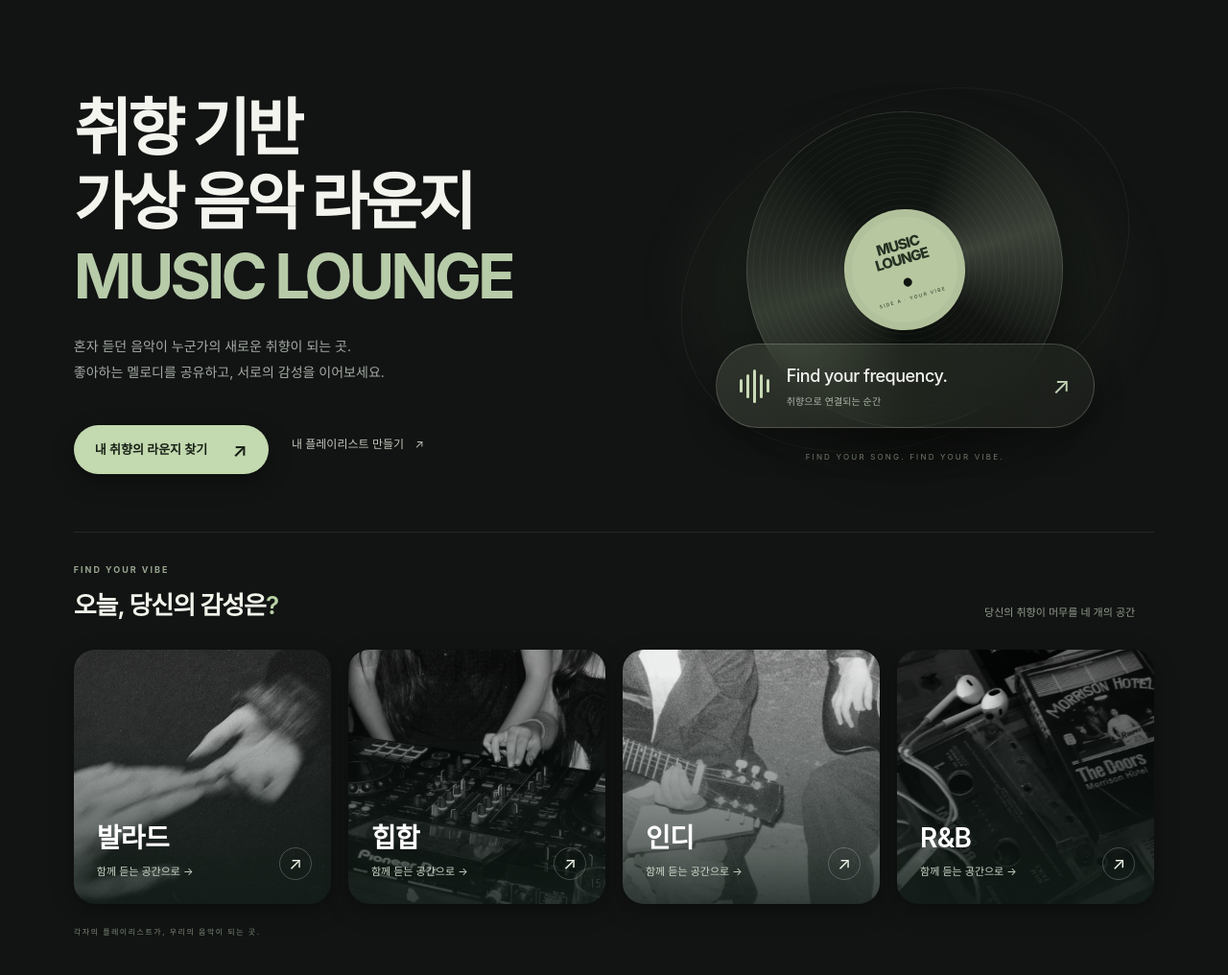
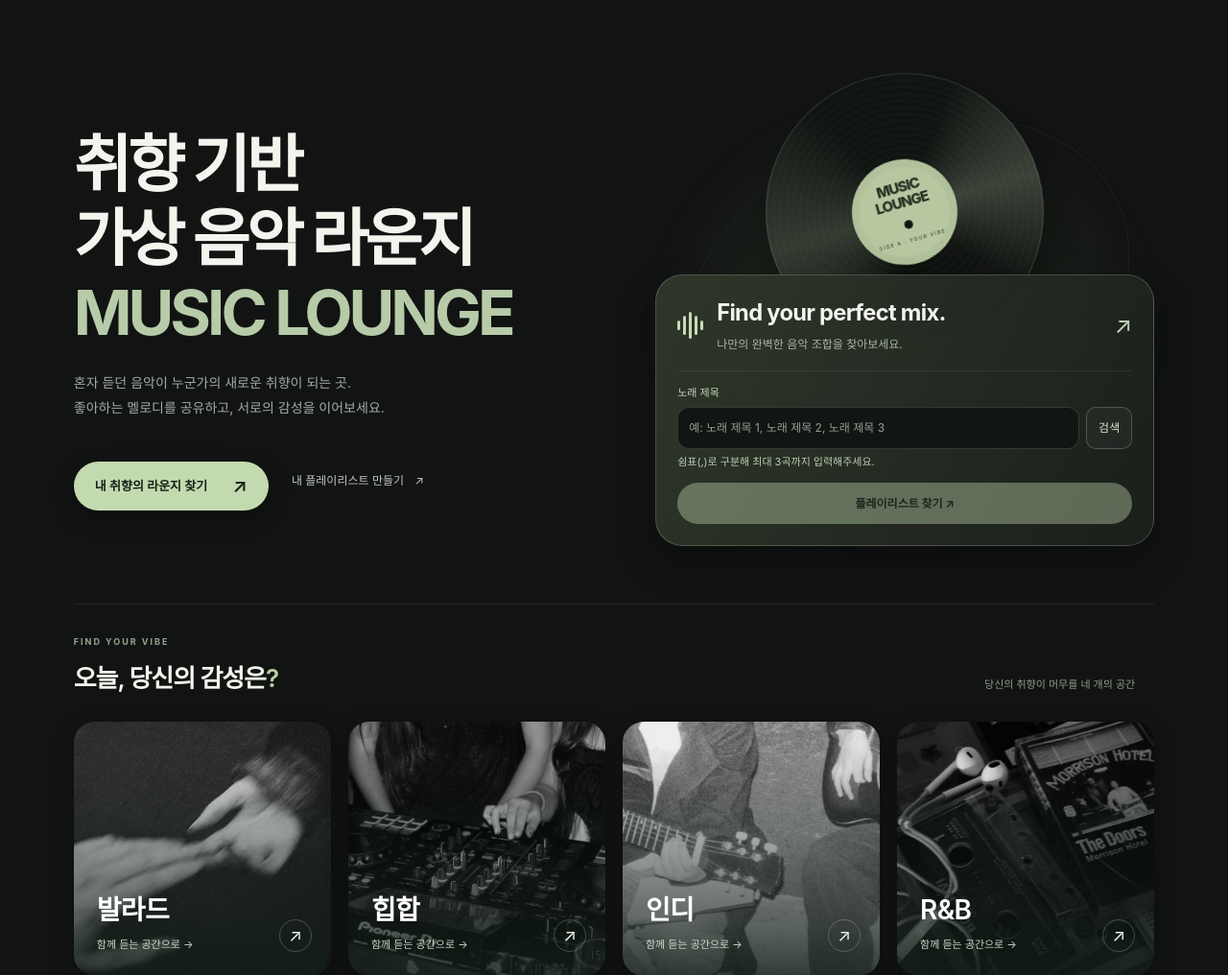
Before and after one commit to 2026-Open-Source-Software/MUSIC-LOUNGE, a Flask app: page / in a window 1280 px wide. Shown: the part 92-1108 px from the top of the page at 96% size. Run offline with Flask 3, Linux system fonts and the light colour scheme; data comes from the database, SQL or seed files in the repository; some libraries are stand-ins or nearby versions.

Commit message:
feat(client): LP 영역에 공통 플레이리스트 검색 UI 추가

```diff
--- /dev/null
+++ b/static/css/recommendations.css
@@ -0,0 +1,58 @@
+/* Scoped to the right-hand hero feature; lounge UI stays independent. */
+.recommendation-art { display: flex; flex-direction: column; min-width: 0; padding-top: 8px; }
+.recommendation-art .vinyl { width: min(290px, 75%); margin-bottom: -80px; flex-shrink: 0; }
+.recommendation-art .art-orbit { top: 0; pointer-events: none; }
+.song-finder { position: relative; width: 100%; box-sizing: border-box; padding: 24px; border: 1px solid #dae4cc38; border-radius: 26px; background: linear-gradient(130deg, #293125f5, #191e1bf5); box-shadow: 0 18px 40px #0005; backdrop-filter: blur(22px); }
+.finder-eyebrow { color: #b8cda5; font-size: 9px; letter-spacing: 2px; }
+.song-finder h2 { font-size: 23px; color: #f3f4ee; margin: 8px 0; letter-spacing: -1px; }
+.lounge-home .hero .song-finder p { font-size: 12px; line-height: 1.6; margin: 6px 0 12px; }
+.song-slot { margin-top: 14px; }
+.song-slot label { display: block; font-size: 11px; color: #c5d6b8; margin-bottom: 6px; }
+.song-query { display: flex; gap: 7px; }
+.song-query input { width: 100%; min-width: 0; margin: 0; background: #111612; color: #f3f4ee; border: 1px solid #ffffff26; border-radius: 12px; padding: 11px; font-size: 12px; }
+.song-finder button { border: 1px solid #c3d9af44; border-radius: 10px; padding: 9px 12px; background: #ffffff08; color: #d7e6cb; cursor: pointer; font-size: 12px; }
+.song-search { flex-shrink: 0; }
+.song-options { list-style: none; padding: 0; margin: 0; max-height: 170px; overflow-y: auto; }
+.song-options button { width: 100%; text-align: left; margin-bottom: 4px; overflow-wrap: anywhere; }
+.song-options button:hover { background: #c3d9af20; }
+.song-options small { display: block; color: #a4aaa5; margin-top: 4px; }
+.song-finder #finder-submit { width: 100%; background: #c3d9af; color: #172016; font-weight: 700; margin-top: 12px; padding: 13px 8px; border-radius: 999px; }
+.song-finder #finder-submit:disabled { opacity: .4; cursor: default; }
+.lounge-home .hero .song-finder .finder-status { font-size: 11px; color: #bdcdb1; margin: 5px 0; overflow-wrap: anywhere; }
+#finder-results { max-height: 340px; overflow-y: auto; }
+.recommendation-card { display: grid; grid-template-columns: 64px minmax(0, 1fr); gap: 12px; padding: 16px 0; border-top: 1px solid #ffffff19; margin-top: 12px; }
+.recommendation-cover { width: 64px; height: 64px; position: relative; border-radius: 10px; background: #45513e; display: grid; place-items: center; color: #c3d9af; font-size: 26px; overflow: hidden; }
+.recommendation-cover img { position: absolute; width: 100%; height: 100%; object-fit: cover; }
+.recommendation-card h3 { margin: 0 0 5px; font-size: 14px; color: #eff3eb; overflow-wrap: anywhere; }
+.recommendation-card small { font-size: 11px; color: #9eaa98; }
+.recommendation-card ul { list-style: none; padding: 0; margin: 8px 0; font-size: 11px; line-height: 1.7; color: #c3d9af; overflow-wrap: anywhere; }
+#recommendation-detail { background: #1a211b; color: #eef3e9; border: 1px solid #c3d9af44; border-radius: 22px; width: min(540px, 90vw); max-height: 80vh; box-sizing: border-box; }
+#recommendation-detail li { margin: 12px 0; overflow-wrap: anywhere; }
+#recommendation-detail a { color: #c3d9af; }
+@media (max-width: 700px) { .recommendation-art { margin-top: 30px; } .song-finder { max-width: 460px; padding: 20px; } }
+
+/* Compact frequency header, echoing the original sound capsule. */
+.song-finder { border-radius: 28px; padding: 22px; background: linear-gradient(115deg, #30382bf5, #1b201cf5); }
+.finder-heading { display: flex; align-items: center; gap: 16px; padding: 2px 0 18px; border-bottom: 1px solid #ffffff12; }
+.song-finder .finder-heading h2 { font-size: clamp(17px, 1.8vw, 22px); font-weight: 500; letter-spacing: -.6px; margin: 0 0 5px; }
+.finder-heading small { color: #aeb7a9; font-size: 11px; }
+.finder-heading .sound-bars { flex-shrink: 0; gap: 4px; }
+.finder-arrow { margin-left: auto; font-size: 27px; color: #c5d5b8; }
+.song-slot label { font-size: 11px; font-weight: 400; }
+#finder-feedback:empty { display: none; }
+.song-finder #finder-submit { margin-top: 8px; padding: 11px 8px; }
+@media (max-width: 700px) { .song-finder .finder-heading h2 { font-size: 20px; } }
+
+/* Reference banner: song connection title with waveform and arrow. */
+.finder-heading { gap: 14px; align-items: center; }
+.finder-heading > div { min-width: 0; }
+.song-finder .finder-heading h2 { font-size: clamp(18px, 1.85vw, 25px); font-weight: 650; letter-spacing: -.7px; line-height: 1.25; margin-bottom: 8px; }
+.finder-heading small { display: block; font-size: 12px; line-height: 1.6; color: #a8b69f; word-break: keep-all; }
+.finder-heading .sound-bars { height: 28px; gap: 3px; }
+.finder-heading .sound-bars i { width: 3px; height: 10px; }
+.finder-heading .sound-bars i:nth-child(2), .finder-heading .sound-bars i:nth-child(4) { height: 20px; }
+.finder-heading .sound-bars i:nth-child(3) { height: 28px; }
+.finder-arrow { font-size: 24px; flex-shrink: 0; }
+@media (max-width: 700px) {
+    .recommendation-art .art-orbit { width: min(300px, 90%); }
+}
--- /dev/null
+++ b/static/js/recommendations.js
@@ -0,0 +1,145 @@
+import { api } from './api.js';
+
+const form = document.querySelector('#song-finder-form');
+let selected = [];
+let searchController;
+let searchVersion = 0;
+const input = document.querySelector('#finder-songs');
+const choices = document.querySelector('#finder-song-choices');
+let resultVersion = 0;
+const feedback = document.querySelector('#finder-feedback');
+const results = document.querySelector('#finder-results');
+const submit = document.querySelector('#finder-submit');
+const dialog = document.querySelector('#recommendation-detail');
+const node = (tag, text, className) => {
+    const element = document.createElement(tag);
+    if (text) element.textContent = text;
+    if (className) element.className = className;
+    return element;
+};
+function invalidate() {
+    resultVersion++;
+    results.replaceChildren();
+    const complete = selected.length >= 2 && selected.every(Boolean);
+    const unique = new Set(selected.filter(Boolean).map(song => song.video_id)).size;
+    submit.disabled = !complete || unique !== selected.length;
+    feedback.textContent = complete && unique !== selected.length
+        ? '서로 다른 곡을 선택해주세요.' : '';
+}
+async function search() {
+    searchController?.abort();
+    searchController = new AbortController();
+    const version = ++searchVersion;
+    selected = [];
+    choices.replaceChildren();
+    invalidate();
+    const titles = input.value.split(',').map(title => title.trim());
+    if (titles.length > 3 || titles.some(title => !title || title.length > 120)) {
+        feedback.textContent = '곡 제목을 쉼표로 구분해 최대 3곡까지 입력해주세요. 각 제목은 120자 이하여야 합니다.';
+        return;
+    }
+    selected = titles.map(() => null);
+    feedback.textContent = '검색 중…';
+    await Promise.all(titles.map(async (title, index) => {
+        const group = node('section', '', 'song-choice-group');
+        const status = node('p', `${index + 1}. ${title} · 검색 중…`, 'finder-status');
+        status.setAttribute('role', 'status');
+        const list = node('ul', '', 'song-options');
+        list.setAttribute('aria-label', `${index + 1}번째 곡 검색 결과`);
+        group.append(status, list);
+        choices.append(group);
+        try {
+            const { songs } = await api(`/api/discovery/songs?q=${encodeURIComponent(title)}`, 'GET', undefined, searchController.signal);
+            if (version !== searchVersion) return;
+            status.textContent = songs.length ? `${index + 1}. ${title} · 원하는 곡을 선택해주세요.` : `${title} · 검색 결과가 없습니다.`;
+            for (const song of songs) {
+                const item = node('li');
+                const button = node('button', song.title);
+                button.type = 'button';
+                if (song.artist) button.append(node('small', song.artist));
+                button.addEventListener('click', () => {
+                    selected[index] = song;
+                    list.replaceChildren();
+                    status.textContent = `선택됨 · ${song.title}`;
+                    invalidate();
+                    if (selected.length === 1) feedback.textContent = '공통 플레이리스트 추천을 위해 한 곡 이상 더 입력해주세요.';
+                });
+                item.append(button);
+                list.append(item);
+            }
+        } catch (error) {
+            if (error.name !== 'AbortError' && version === searchVersion) status.textContent = error.message;
+        }
+    }));
+    if (version === searchVersion) {
+        invalidate();
+        if (titles.length === 1) feedback.textContent = '공통 플레이리스트 추천에는 2~3곡이 필요합니다.';
+    }
+}
+document.querySelector('.song-search').addEventListener('click', search);
+input.addEventListener('input', () => {
+    searchVersion++;
+    searchController?.abort();
+    selected = [];
+    choices.replaceChildren();
+    invalidate();
+});
+input.addEventListener('keydown', event => {
+    if (event.key === 'Enter') { event.preventDefault(); search(); }
+});
+form.addEventListener('submit', async event => {
+    event.preventDefault();
+    if (submit.disabled) return;
+    const version = ++resultVersion;
+    submit.disabled = true;
+    results.replaceChildren();
+    feedback.textContent = '선택한 곡들이 함께 담긴 목록을 찾고 있어요…';
+    try {
+        const params = new URLSearchParams({ first: selected[0].video_id, second: selected[1].video_id });
+        const response = await api(`/api/discovery/playlists?${params}`);
+        const playlists = response.playlists.filter(playlist => selected.every(song => playlist.songs.some(track => track.video_id === song.video_id)));
+        for (const playlist of playlists) playlist.matched_songs = [...selected];
+        if (version !== resultVersion) return;
+        feedback.textContent = playlists.length ? `${playlists.length}개의 공통 플레이리스트를 찾았어요.` : '선택한 곡이 모두 포함된 공유 플레이리스트가 없습니다. 다른 곡 조합을 선택해보세요.';
+        for (const playlist of playlists) {
+            const card = node('article', '', 'recommendation-card');
+            const cover = node('div', '♫', 'recommendation-cover');
+            const image = node('img');
+            image.src = playlist.cover_url;
+            image.alt = `${playlist.title} 커버`;
+            image.loading = 'lazy';
+            image.addEventListener('error', () => image.remove(), { once: true });
+            cover.append(image);
+            const body = node('div');
+            body.append(node('h3', playlist.title), node('small', `${playlist.user} · ${playlist.song_count}곡`));
+            const matched = node('ul');
+            for (const song of playlist.matched_songs) matched.append(node('li', `✓ ${song.title}`));
+            const detail = node('button', '상세보기 ↗');
+            detail.type = 'button';
+            detail.addEventListener('click', () => {
+                document.querySelector('#recommendation-detail-title').textContent = playlist.title;
+                document.querySelector('#recommendation-detail-meta').textContent = `${playlist.user} · 전체 ${playlist.song_count}곡`;
+                const songs = document.querySelector('#recommendation-detail-songs');
+                songs.replaceChildren();
+                for (const song of playlist.songs) {
+                    const li = node('li');
+                    const link = node('a', song.title);
+                    link.href = song.url;
+                    link.target = '_blank';
+                    link.rel = 'noopener noreferrer';
+                    li.append(link);
+                    songs.append(li);
+                }
+                dialog.showModal();
+            });
+            body.append(matched, detail);
+            card.append(cover, body);
+            results.append(card);
+        }
+    } catch (error) {
+        if (version === resultVersion) feedback.textContent = `추천을 불러오지 못했습니다. ${error.message}`;
+    } finally {
+        if (version === resultVersion) submit.disabled = false;
+    }
+});
+document.querySelector('#recommendation-close').addEventListener('click', () => dialog.close());
--- a/templates/index.HTML
+++ b/templates/index.HTML
@@ -8,6 +8,8 @@
     <link rel="stylesheet" href="{{ url_for('static', filename='css/lounge-home.css') }}">
     <link rel="stylesheet" href="{{ url_for('static', filename='css/workspace.css') }}">
     <script type="module" src="{{ url_for('static', filename='app.js') }}"></script>
+    <link rel="stylesheet" href="{{ url_for('static', filename='css/recommendations.css') }}">
+    <script type="module" src="{{ url_for('static', filename='js/recommendations.js') }}"></script>
 </head>
 <body class="lounge-home" data-authenticated="{{ 'true' if session.get('user_id') else 'false' }}">
 <header class="topbar">
@@ -21,11 +23,27 @@
             <p>혼자 듣던 음악이 누군가의 새로운 취향이 되는 곳.<br>좋아하는 멜로디를 공유하고, 서로의 감성을 이어보세요.</p>
             <div class="hero-actions"><a class="primary hero-action" href="#selection">내 취향의 라운지 찾기 <span aria-hidden="true">↗</span></a><a class="hero-library" href="{{ url_for('mypage') if session.get('user_id') else url_for('login') }}">내 플레이리스트 만들기 <span aria-hidden="true">↗</span></a></div>
         </div>
-        <div class="hero-art" aria-hidden="true">
-            <div class="art-orbit"></div><div class="art-glow"></div>
-            <div class="vinyl"><div class="vinyl-label"><span>MUSIC<br>LOUNGE</span><i></i><small>SIDE A · YOUR VIBE</small></div></div>
-            <div class="sound-capsule"><span class="sound-bars"><i></i><i></i><i></i><i></i><i></i></span><div>Find your frequency.<small>취향으로 연결되는 순간</small></div><span class="capsule-arrow">↗</span></div>
-            <span class="art-caption">FIND YOUR SONG. FIND YOUR VIBE.</span>
+        <div class="hero-art recommendation-art">
+            <div class="art-orbit" aria-hidden="true"></div><div class="art-glow" aria-hidden="true"></div>
+            <div class="vinyl" aria-hidden="true"><div class="vinyl-label"><span>MUSIC<br>LOUNGE</span><i></i><small>SIDE A · YOUR VIBE</small></div></div>
+            <section class="song-finder" aria-labelledby="finder-title">
+                <div class="finder-heading">
+                    <span class="sound-bars" aria-hidden="true"><i></i><i></i><i></i><i></i><i></i></span>
+                    <div><h2 id="finder-title">Find your perfect mix.</h2><small>나만의 완벽한 음악 조합을 찾아보세요.</small></div>
+                    <span class="finder-arrow" aria-hidden="true">↗</span>
+                </div>
+                <form id="song-finder-form">
+                    <div class="song-slot">
+                        <label for="finder-songs">노래 제목</label>
+                        <div class="song-query"><input id="finder-songs" type="search" maxlength="364" placeholder="예: 노래 제목 1, 노래 제목 2, 노래 제목 3" autocomplete="off" aria-describedby="finder-input-help"><button type="button" class="song-search">검색</button></div>
+                        <p id="finder-input-help" class="finder-status">쉼표(,)로 구분해 최대 3곡까지 입력해주세요.</p>
+                        <div id="finder-song-choices"></div>
+                    </div>
+                    <button id="finder-submit" type="submit" disabled>플레이리스트 찾기 ↗</button>
+                </form>
+                <p id="finder-feedback" class="finder-status" role="status" aria-live="polite"></p>
+                <div id="finder-results" aria-label="추천 플레이리스트"></div>
+            </section>
         </div>
     </section>
     <p id="page-feedback" class="feedback" role="status" aria-live="polite"></p>
@@ -84,6 +102,7 @@
     <div class="dialog-actions"><button type="button" class="secondary" id="cancel-btn">취소</button><button type="submit" class="primary" id="create-submit">저장하고 공유</button></div>
 </form></dialog>
 <dialog id="share-dialog"><h2>내 플레이리스트 공유</h2><p class="muted">이 라운지에 공유할 목록을 선택하세요. 공유를 해제해도 내 계정에는 남습니다.</p><p id="share-feedback" class="feedback" role="status"></p><div id="share-list"></div><div class="dialog-actions"><a class="secondary" href="{{ url_for('mypage') }}">마이페이지에서 관리</a><button class="primary" id="share-close" type="button">완료</button></div></dialog>
+<dialog id="recommendation-detail" aria-labelledby="recommendation-detail-title"><div class="dialog-actions"><button type="button" class="secondary" id="recommendation-close">닫기</button></div><h2 id="recommendation-detail-title"></h2><p id="recommendation-detail-meta"></p><ol id="recommendation-detail-songs"></ol></dialog>
 <footer>© MUSIC LOUNGE · Find your vibe, share your sound.</footer>
 </body>
 </html>
```
